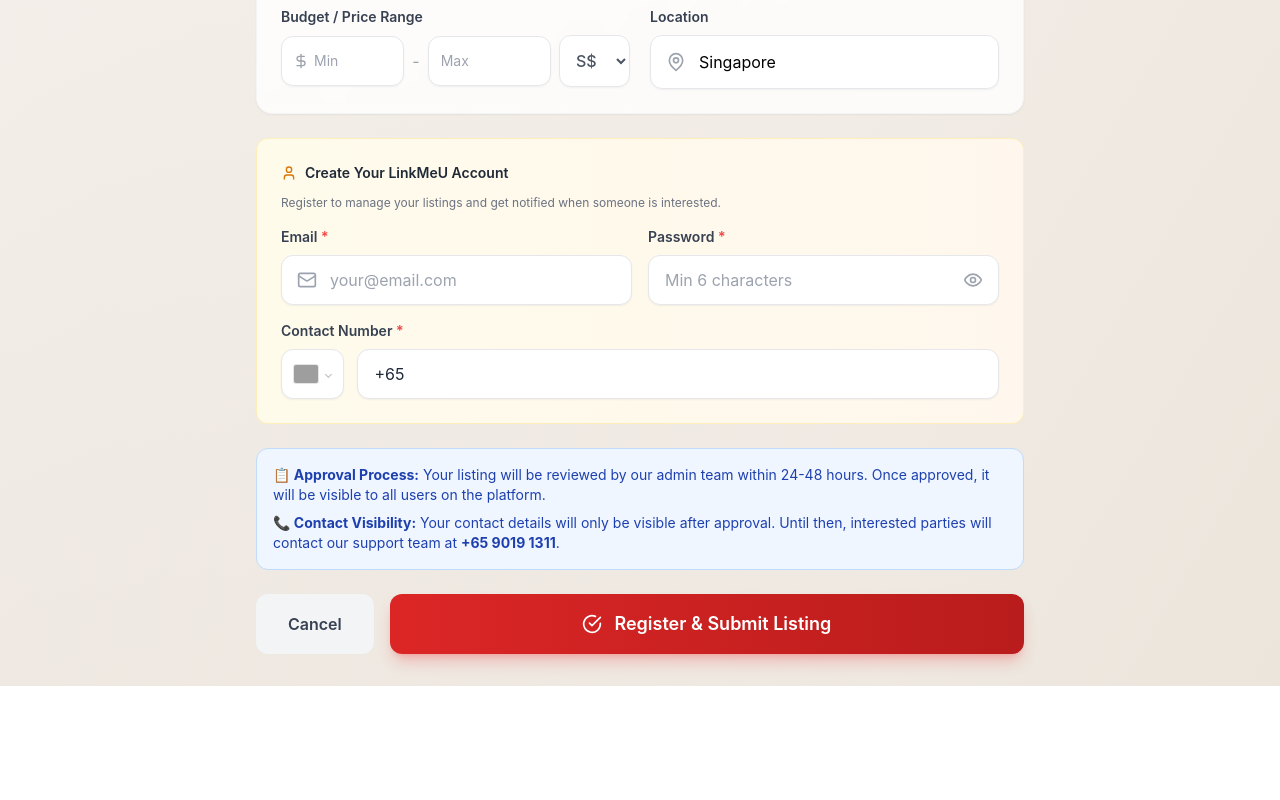
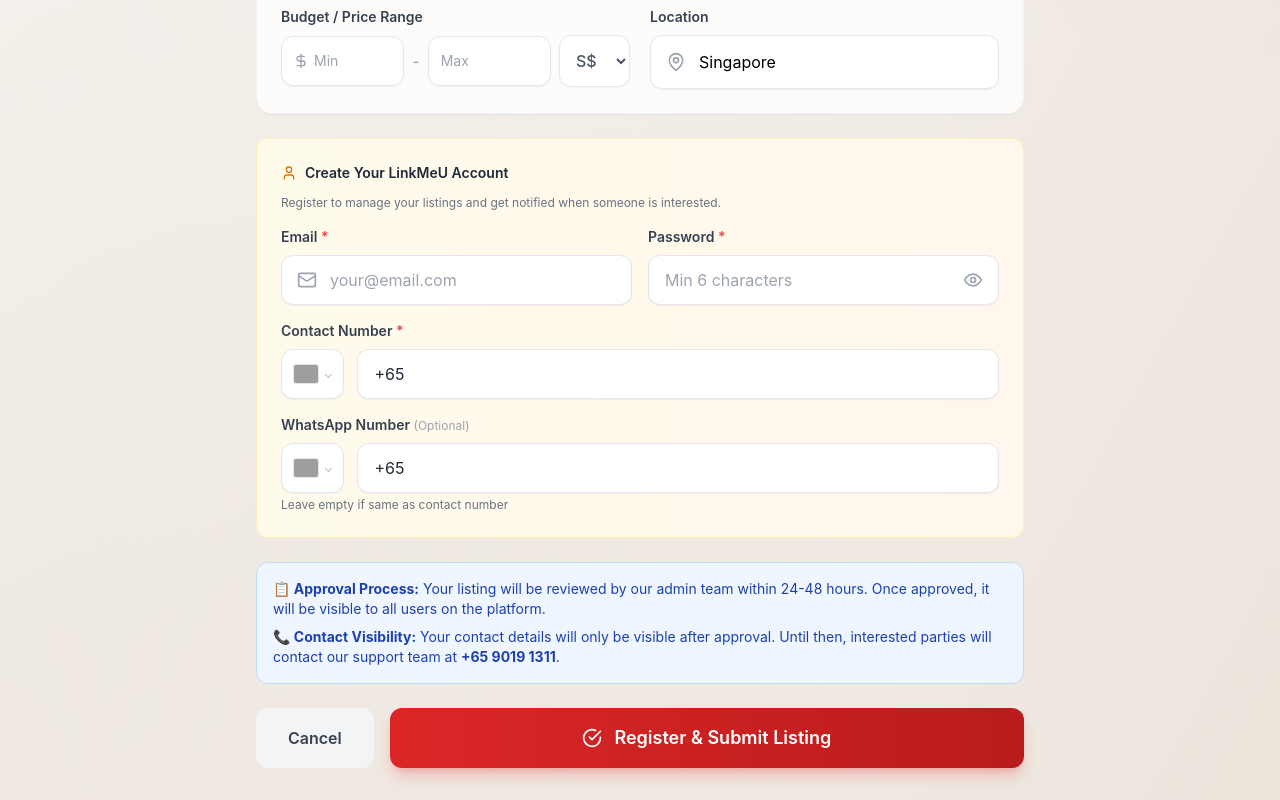
Before and after one commit to Adelphos-tech/event, a React (Vite) app: page /register-listing in a window 1280 px wide. Shown: the part 1519-2319 px from the top of the page. Before the commit the page ends 2205 px from the top, so only its background shows below. Built offline with nearby package versions, Linux system fonts and the light colour scheme; grey boxes are pictures that could not be loaded.

Commit message:
Add WhatsApp field to listings and display WhatsApp button on listing detail

```diff
--- a/src/db/supabaseDatabase.js
+++ b/src/db/supabaseDatabase.js
@@ -385,6 +385,7 @@
       revenue: listingData.revenue || '',
       location: listingData.location || 'Singapore',
       contact: listingData.contact || '',
+      whatsapp: listingData.whatsapp || listingData.contact || '',
       email: listingData.email || '',
       images: listingData.images || [],
       owner_id: ownerId,
@@ -519,6 +520,7 @@
     revenue: listing.revenue,
     location: listing.location,
     contact: listing.contact,
+    whatsapp: listing.whatsapp || listing.contact,
     email: listing.email,
     images: listing.images || [],
     ownerId: listing.owner_id,
--- a/src/pages/ListingDetail.jsx
+++ b/src/pages/ListingDetail.jsx
@@ -3,7 +3,7 @@
 import {
   ArrowLeft, MapPin, Phone, Mail, Calendar, DollarSign,
   Share2, Heart, ChevronLeft, ChevronRight, Building2,
-  Home, Film, Package, Briefcase, Clock, User, AlertCircle
+  Home, Film, Package, Briefcase, Clock, User, AlertCircle, MessageCircle
 } from 'lucide-react';
 import { getListing } from '../db/databaseAdapter';
 import LeadCaptureModal from '../components/LeadCaptureModal';
@@ -87,12 +87,14 @@
     if (isApproved) {
       return {
         phone: listing.contact || PLATFORM_CONTACT.phone,
+        whatsapp: listing.whatsapp || listing.contact || PLATFORM_CONTACT.phone,
         email: listing.email || PLATFORM_CONTACT.email,
         isApproved: true
       };
     }
     return {
       phone: PLATFORM_CONTACT.phone,
+      whatsapp: PLATFORM_CONTACT.phone,
       email: PLATFORM_CONTACT.email,
       isApproved: false
     };
@@ -305,6 +307,22 @@
           )}
 
           <div className="space-y-3">
+            {/* WhatsApp - Primary CTA */}
+            <a
+              href={`https://wa.me/${contact.whatsapp?.replace(/[^0-9]/g, '')}?text=Hi, I'm interested in your listing: ${listing?.title}`}
+              target="_blank"
+              rel="noopener noreferrer"
+              className="flex items-center gap-3 p-3 bg-green-500 rounded-xl hover:bg-green-600 transition-colors text-white"
+            >
+              <div className="p-2 bg-white/20 rounded-lg">
+                <MessageCircle className="w-5 h-5" />
+              </div>
+              <div>
+                <p className="text-sm text-green-100">WhatsApp</p>
+                <p className="font-medium">{contact.whatsapp}</p>
+              </div>
+            </a>
+
             <a
               href={`tel:${contact.phone}`}
               className="flex items-center gap-3 p-3 bg-gray-50 rounded-xl hover:bg-gray-100 transition-colors"
--- a/src/pages/RegisterListing.jsx
+++ b/src/pages/RegisterListing.jsx
@@ -22,6 +22,7 @@
         currency: 'SGD',
         revenue: '',
         contact: '',
+        whatsapp: '',
         email: '',
         password: '',
         location: 'Singapore',
@@ -142,6 +143,7 @@
                 revenue: formData.revenue,
                 location: formData.location,
                 contact: formData.contact,
+                whatsapp: formData.whatsapp || formData.contact, // Use contact if whatsapp not provided
                 email: formData.email,
                 password: formData.password,
                 images: formData.images
@@ -531,6 +533,22 @@
                                 <p className="mt-1 text-xs text-red-500">{errors.contact}</p>
                             )}
                         </div>
+
+                        <div className="mt-4">
+                            <label className="block text-sm font-semibold text-gray-700 mb-2">
+                                WhatsApp Number <span className="text-gray-400 text-xs font-normal">(Optional)</span>
+                            </label>
+                            <PhoneInput
+                                value={formData.whatsapp}
+                                onChange={(value) => {
+                                    handleFieldChange('whatsapp', value || '');
+                                }}
+                                defaultCountry="SG"
+                                placeholder="WhatsApp number (if different)"
+                                theme="light"
+                            />
+                            <p className="mt-1 text-xs text-gray-500">Leave empty if same as contact number</p>
+                        </div>
                     </div>
 
                     {/* Info text */}
```
Also changed, not shown: 1 other file (tests, documents, lock files or other folders).
